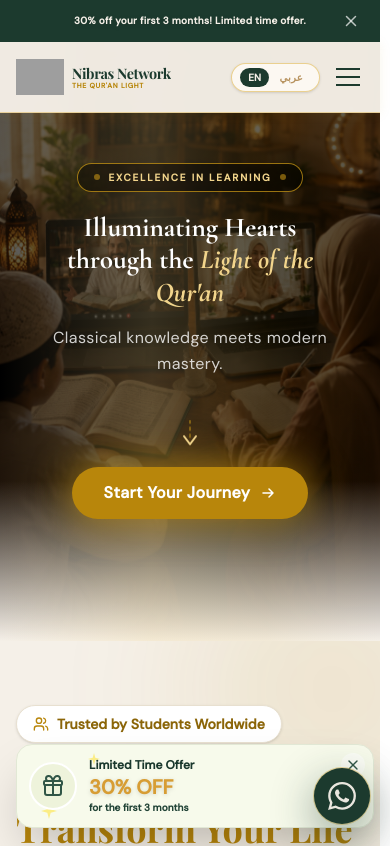
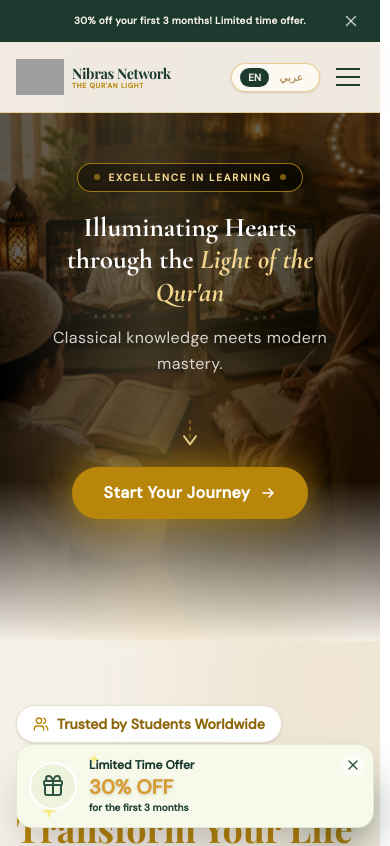
Before and after one commit to Youssif-Hamdy/Nibras-Network, a Next.js app: page / in a window 390 px wide. Shown: the top 846 px of the page. Built offline with nearby package versions, Linux system fonts and the light colour scheme; grey boxes are pictures that could not be loaded; a web font is replaced by a local one.

Commit message:
updating OfferBanner

```diff
--- a/components/OfferBanner.tsx
+++ b/components/OfferBanner.tsx
@@ -29,7 +29,7 @@ export default function OfferBanner() {
           animate={{ opacity: 1, y: 0, scale: 1 }}
           exit={{ opacity: 0, y: 50, scale: 0.95 }}
           transition={{ duration: 0.5, ease: "easeOut" }}
-          className={`fixed bottom-4 md:bottom-8 z-50 w-full max-w-[calc(100vw-2rem)] md:max-w-2xl ${isRtl ? 'right-4 md:right-8' : 'left-4 md:left-8'}`}
+          className={`fixed bottom-4 md:bottom-8 z-[70] w-full max-w-[calc(100vw-2rem)] md:max-w-2xl ${isRtl ? 'right-4 md:right-8' : 'left-4 md:left-8'}`}
         >
           <div className="relative flex flex-row items-center bg-[#f7faeb] border border-[#e2e8d5] shadow-2xl rounded-2xl p-3 md:p-6 overflow-hidden pr-8 md:pr-6">
             {/* Background elements (sparkles) */}
```
